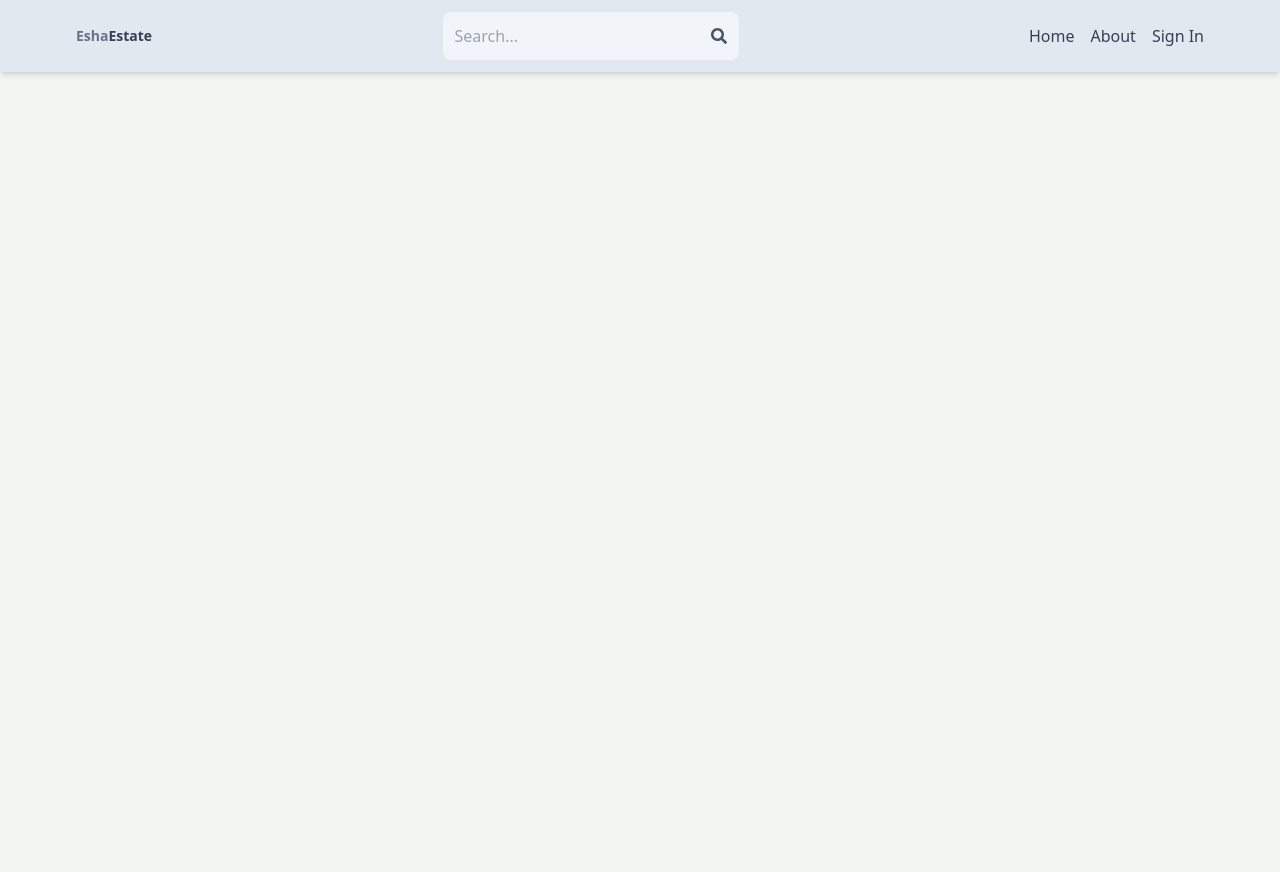
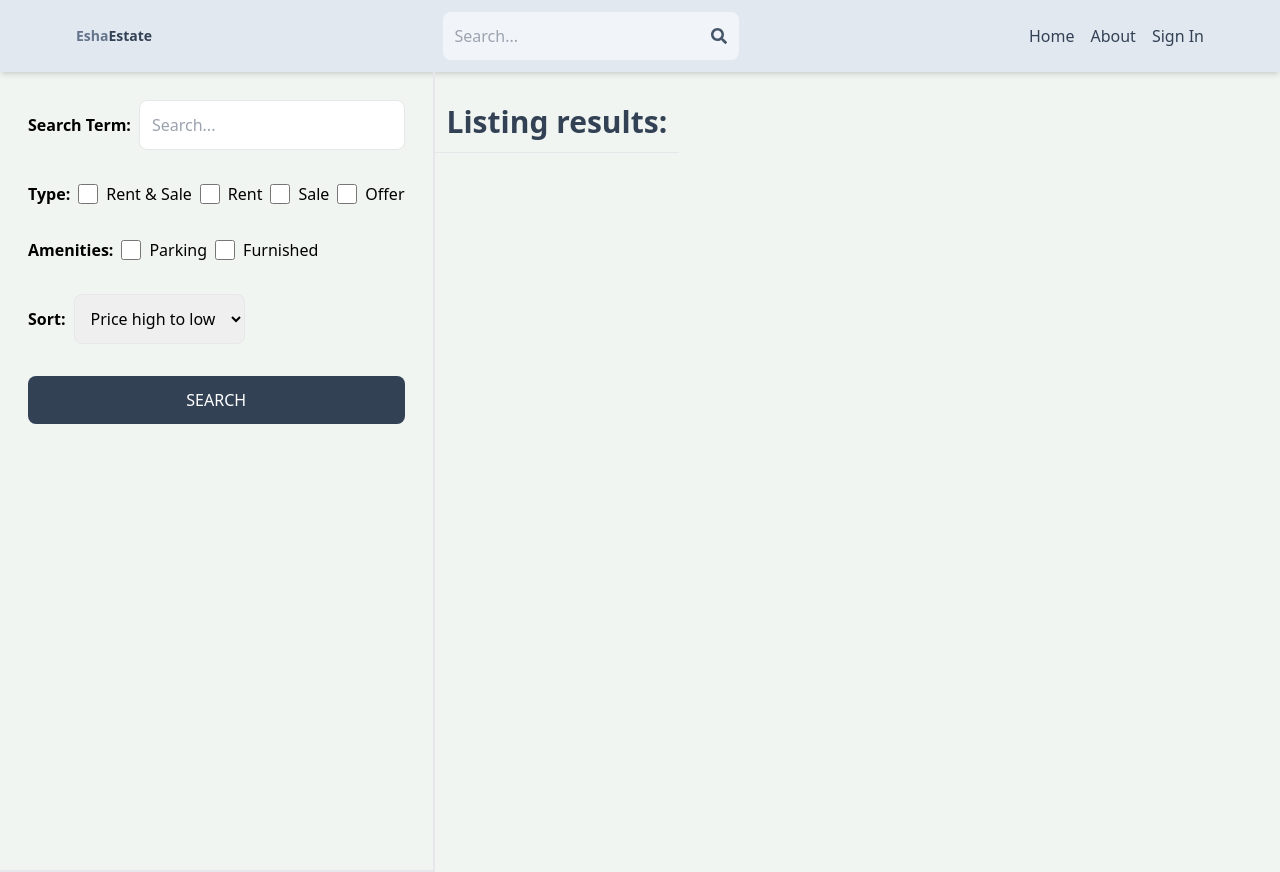
Before and after one commit to esha999/mern-estate, a React (Vite) app in the folder client/: page /search in a window 1280 px wide. Before the commit the page ends 800 px from the top, so only its background shows below. Built offline with nearby package versions, Linux system fonts and the light colour scheme; no server answers.

Commit message:
create search page UI

```diff
--- a/client/src/App.jsx
+++ b/client/src/App.jsx
@@ -4,6 +4,7 @@ import Home from "./pages/Home";
 import SignIn from "./pages/SignIn";
 import SignUp from "./pages/SignUp";
 import About from "./pages/About";
+import Search from "./pages/Search";
 import Profile from "./pages/Profile";
 import Header from "./components/Header";
 import PrivateRoute from "./components/PrivateRoute";
@@ -20,6 +21,7 @@ export default function App() {
         <Route path="/sign-in" element={<SignIn />} />
         <Route path="/sign-up" element={<SignUp />} />
         <Route path="/about" element={<About />} />
+        <Route path="/search" element={<Search />} />
         <Route path="/listing/:listingId" element={<Listing />} />
         <Route element={<PrivateRoute />}>
           <Route path="/profile" element={<Profile />} />
--- /dev/null
+++ b/client/src/pages/Search.jsx
@@ -0,0 +1,70 @@
+import React from "react";
+
+export default function Search() {
+  return (
+    <div className="flex flex-col md:flex-row">
+      <div className="p-7 border-b-2 md:border-r-2 md:min-h-screen">
+        <form className="flex flex-col gap-8">
+          <div className="flex items-center gap-2">
+            <label className="whitespace-nowrap font-semibold">
+              Search Term:
+            </label>
+            <input
+              type="text"
+              id="searchTerm"
+              placeholder="Search..."
+              className="border rounded-lg p-3  w-full"
+            />
+          </div>
+          <div className="flex gap-2 flex-wrap items-center">
+            <label className="font-semibold">Type:</label>
+            <div className="flex gap-2">
+              <input type="checkbox" id="all" className="w-5" />
+              <span>Rent & Sale</span>
+            </div>
+            <div className="flex gap-2">
+              <input type="checkbox" id="rent" className="w-5" />
+              <span>Rent</span>
+            </div>
+            <div className="flex gap-2">
+              <input type="checkbox" id="sale" className="w-5" />
+              <span>Sale</span>
+            </div>
+            <div className="flex gap-2">
+              <input type="checkbox" id="offer" className="w-5" />
+              <span>Offer</span>
+            </div>
+          </div>
+          <div className="flex gap-2 flex-wrap items-center">
+            <label className="font-semibold">Amenities:</label>
+            <div className="flex gap-2">
+              <input type="checkbox" id="parking" className="w-5" />
+              <span>Parking</span>
+            </div>
+            <div className="flex gap-2">
+              <input type="checkbox" id="furnished" className="w-5" />
+              <span>Furnished</span>
+            </div>
+          </div>
+          <div className="flex items-center gap-2">
+            <label className="font-semibold">Sort:</label>
+            <select id="sort_order" className="border rounded-lg p-3">
+              <option>Price high to low</option>
+              <option>Price low to high</option>
+              <option>Latest</option>
+              <option>Oldest</option>
+            </select>
+          </div>
+          <button className="bg-slate-700 text-white p-3 rounded-lg uppercase hover:opacity-95">
+            Search
+          </button>
+        </form>
+      </div>
+      <div className="">
+        <h1 className="text-3xl font-semibold border-b p-3 text-slate-700 mt-5">
+          Listing results:
+        </h1>
+      </div>
+    </div>
+  );
+}
```
